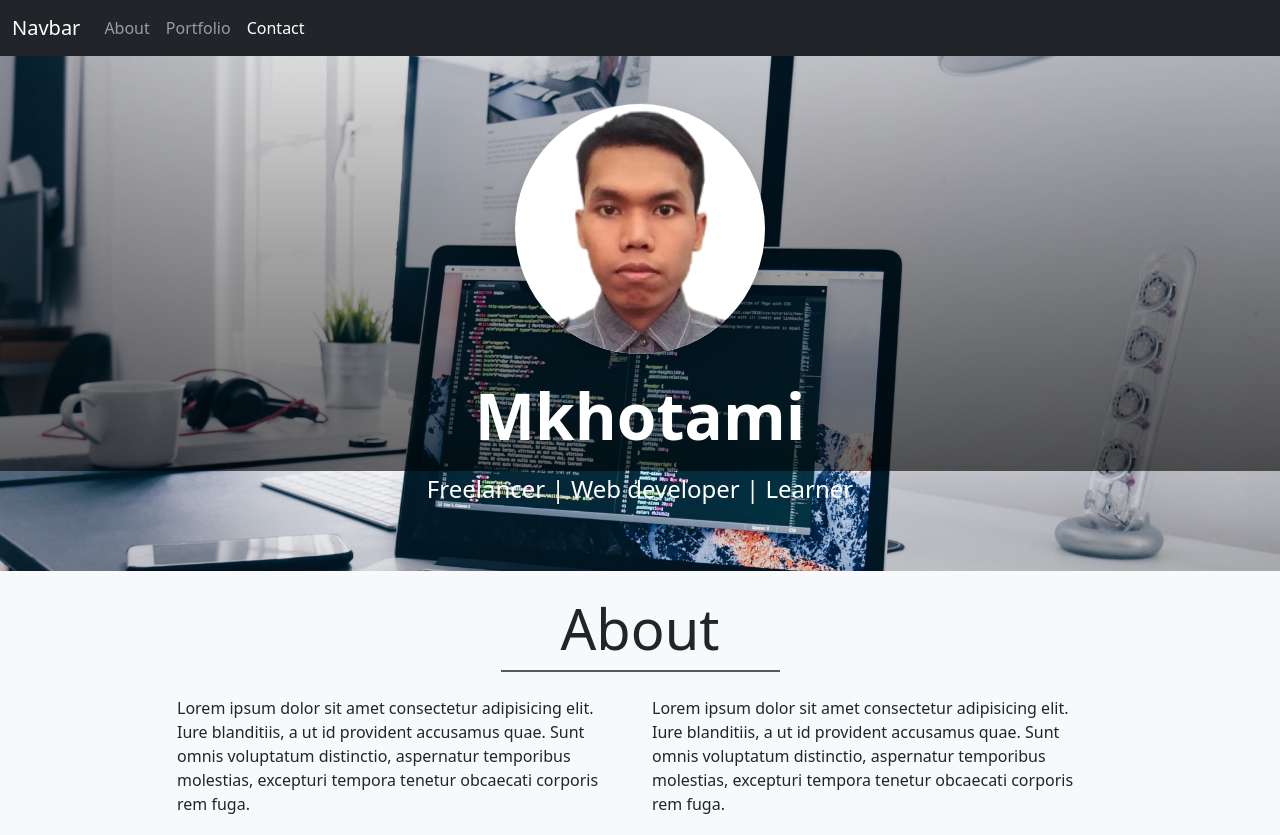
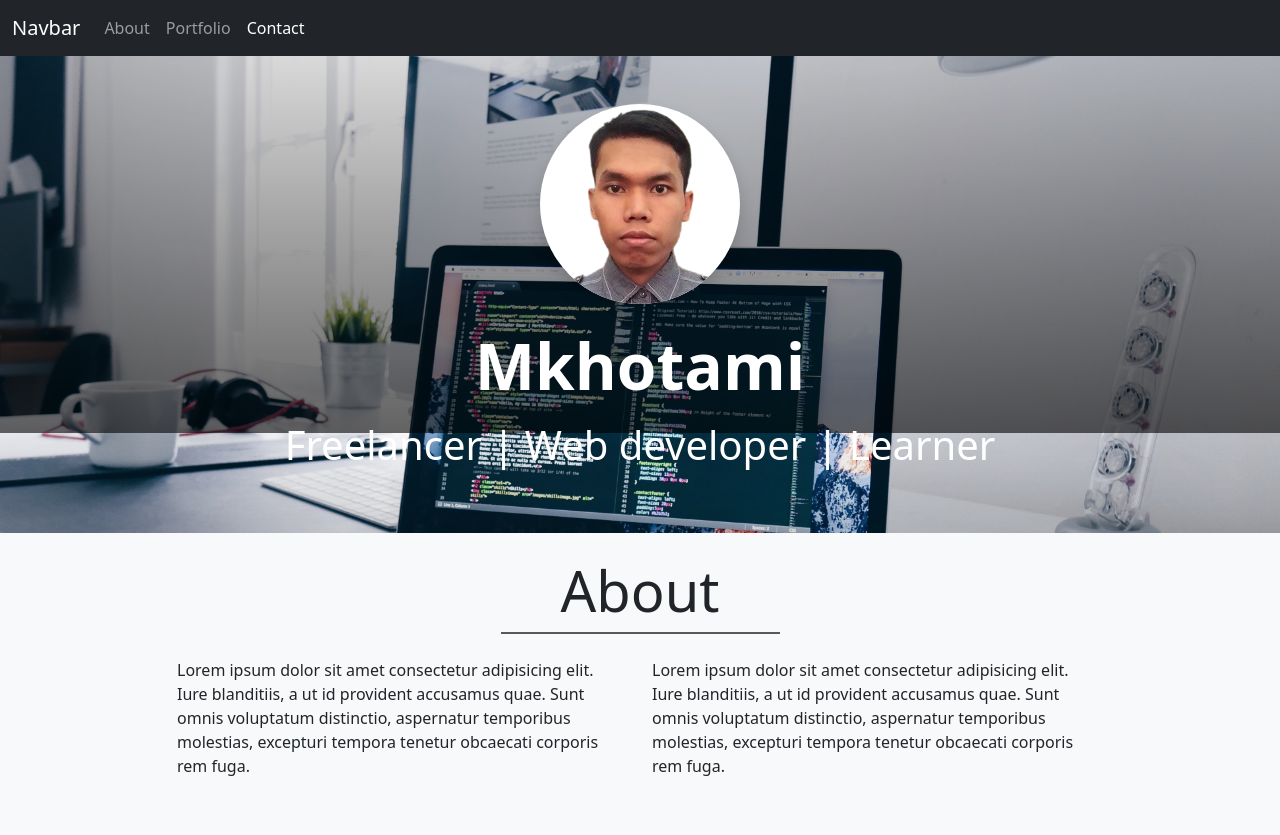
Before and after one commit to mkhotamirais/wpu-page-bs1, a plain HTML site: page index.html in a window 1280 px wide. Shown: the top 835 px of the page. Drawn offline with nearby package versions, Linux system fonts and the light colour scheme.

Commit message:
Update index.html resolve overwidth

```diff
--- a/index.html
+++ b/index.html
@@ -97,12 +97,12 @@
       >
         <img
           src="img/me.png"
-          width="250"
-          alt=""
+          width="200"
+          alt="mkhotami"
           class="rounded-circle shadow bg-white mb-4"
         />
         <h1 class="display-3 fw-semibold text-white mb-3">Mkhotami</h1>
-        <p class="fs-4 text-white">Freelancer | Web developer | Learner</p>
+        <p class="display-6 text-white">Freelancer | Web developer | Learner</p>
       </div>
       <section id="about" class="py-4 pb-5 min-h-fit">
         <div class="container">
```
